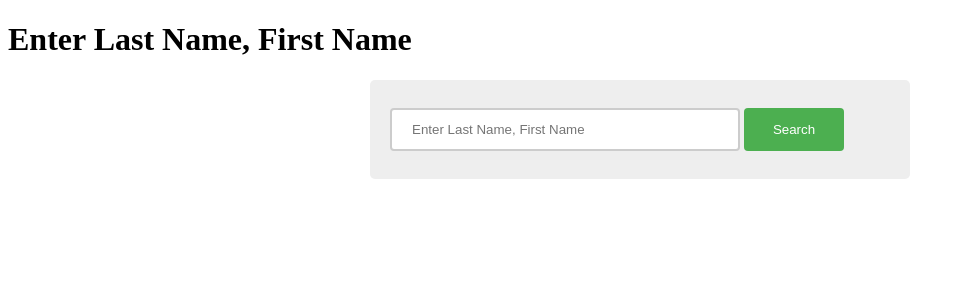
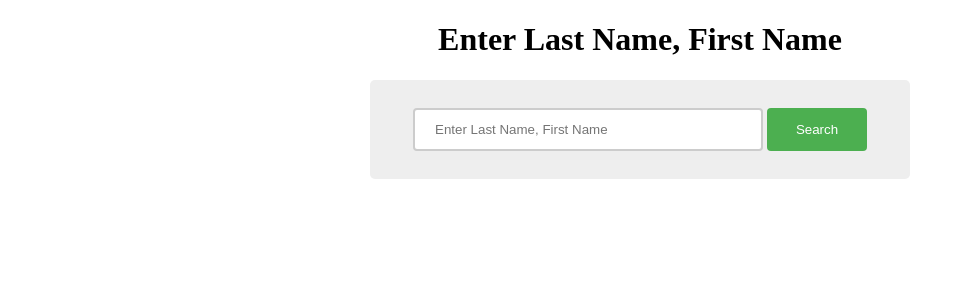
Before and after one commit to GennadyBr/flask_elasticsearch, a Flask app: page / in a window 1280 px wide. Shown: the top 300 px of the page, without its empty margins (0-965 px from the left). Run offline with Flask 3, Linux system fonts and the light colour scheme.

Commit message:
text-align: center;

```diff
--- a/templates/search.html
+++ b/templates/search.html
@@ -6,11 +6,12 @@
         form {
             width: 500px;
             margin: 0 auto;
-      text-align: left;
+            text-align: center;
             background-color: #eee;
             padding: 20px;
             border-radius: 5px;
         }
+
         input[type="text"] {
             width: 70%;
             padding: 12px 20px;
@@ -19,6 +20,7 @@
             border: 2px solid #ccc;
             border-radius: 4px;
         }
+
         button[type="submit"] {
             width: 20%;
             background-color: #4CAF50;
@@ -29,8 +31,13 @@
             border-radius: 4px;
             cursor: pointer;
         }
+
         button[type="submit"]:hover {
             background-color: #45a049;
+        }
+
+        h1 {
+            text-align: center;
         }
     </style>
 </head>
```
Lines whose indentation alone changed are shown as unchanged.
